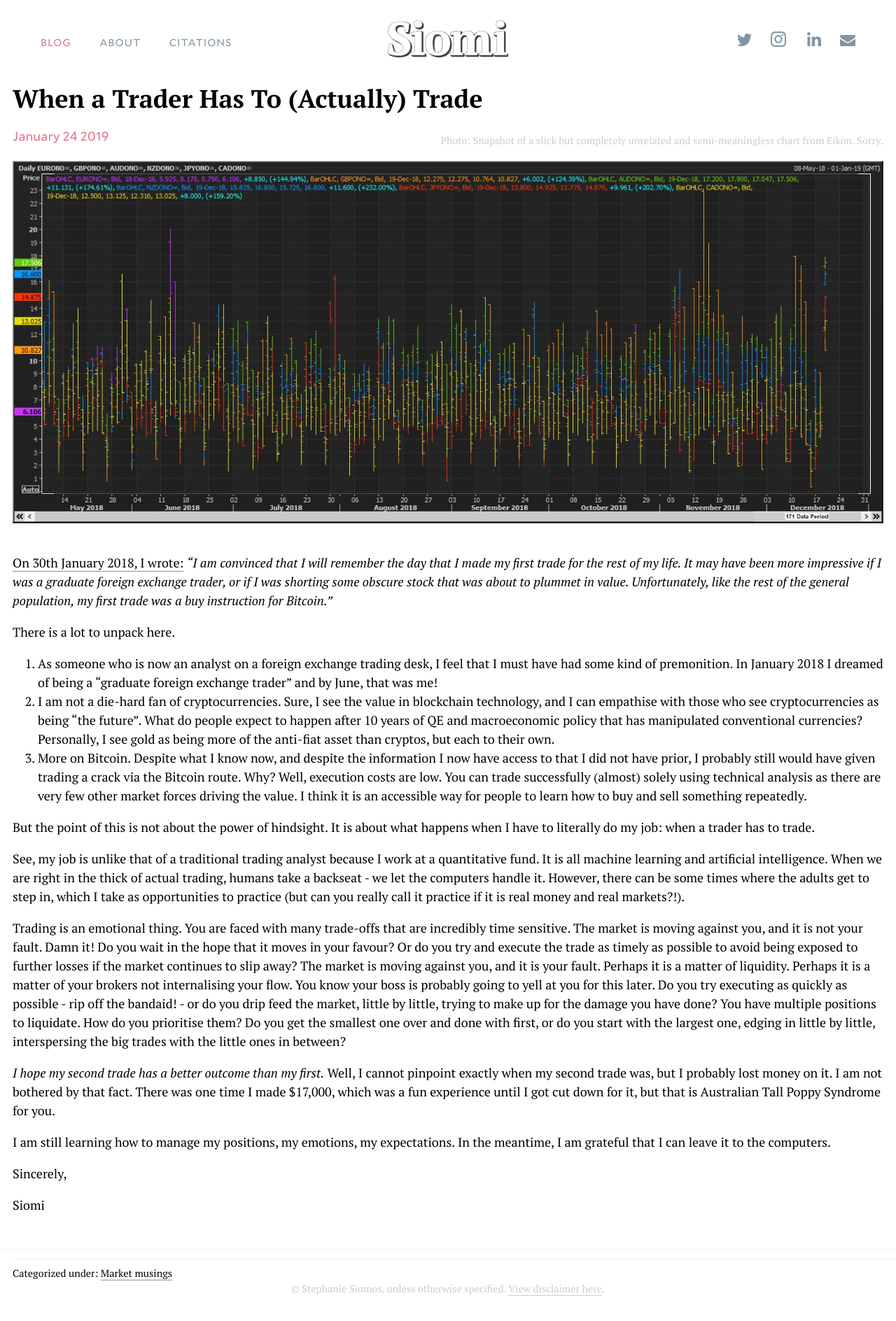
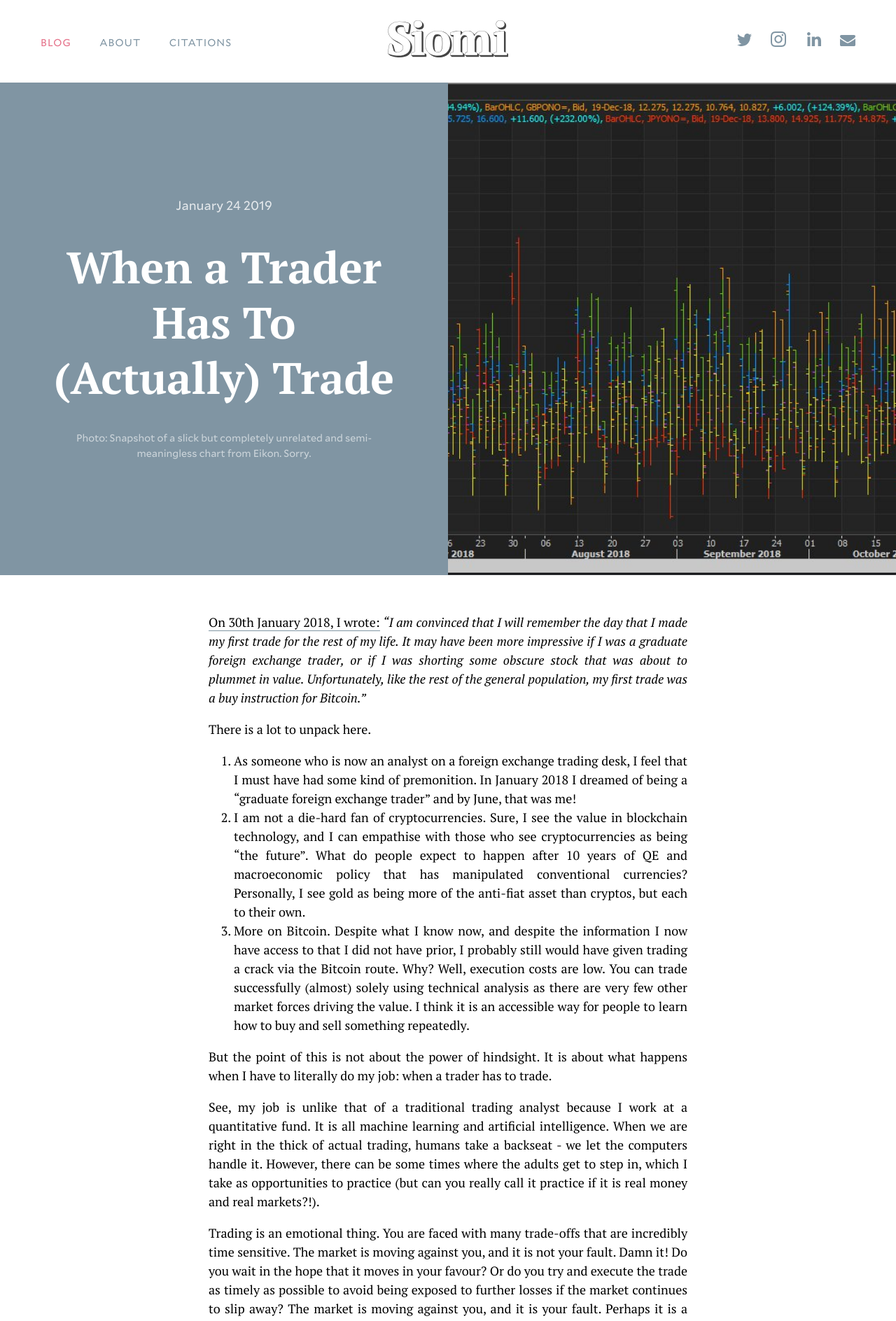
Before and after one commit to cjmlgrto/siomi.net, a Jekyll site: the page built from _posts/2019-01-24-living-up-to-my-job-title-when-a-trader-has-to-actually-trade.markdown, in a window 1280 px wide. Shown: the top 1888 px of the page at 70% size. Built offline with Jekyll 4.4.1, drawn with Linux system fonts in a browser that asks for light colours.

Commit message:
Re-style default layout

```diff
--- a/_layouts/default.html
+++ b/_layouts/default.html
@@ -4,12 +4,16 @@
 	<main>
 		<article>
 			<div class="headline">
-				<h1>{{ page['title'] }}</h1>
-				<time>{{ page['date'] | date: "%B %-d %Y" }}</time>
-				{% if page['image source name'] %}
-					<span class="source">Photo: {% if page['image source URL'] %}<a href="{{ page['image source URL'] }}">{% endif %}{{ page['image source name'] }}{% if page['image source URL'] %}</a>{% endif %}</span>
+				<div class="headline-meta">
+					<time>{{ page['date'] | date: "%B %-d %Y" }}</time>
+					<h1>{{ page['title'] }}</h1>
+					{% if page['image source name'] %}
+						<span class="source">Photo: {% if page['image source URL'] %}<a href="{{ page['image source URL'] }}">{% endif %}{{ page['image source name'] }}{% if page['image source URL'] %}</a>{% endif %}</span>
+					{% endif %}
+				</div>
+				{% if page['image'] %}
+					<div class="headline-photo" style="background-image: url('{{ page['image'] }}')"></div>
 				{% endif %}
-				<img src="{{ page['image'] }}"/>
 			</div>
 			<div class="content">
 				{{ content }}
--- a/static/style.css
+++ b/static/style.css
@@ -16,7 +16,8 @@ figure, img, video, audio, embed, .embed {
 }
 
 :root {
-	--width-content: 1200px;
+	--width-site: 1200px;
+	--width-content: 720px;
 	--color-primary: #8095A3;
 	--color-secondary: #E5728A;
 	--color-tertiary: #67A1CA;
@@ -195,16 +196,40 @@ footer .logo {
 /* Layout */
 /* ---------------------------------- */
 
-main {
-	padding: 1rem;
+.headline {
+	background-color: var(--color-primary);
+	margin-bottom: 1rem;
+	text-align: center;
 }
 
-.headline {
-	margin-bottom: 1rem;
+.headline-meta {
+	padding: 2rem 1rem;
 }
 
-.headline h1 {
-	margin-top: 0;
+.headline-meta h1 {
+	font-size: 2.5rem;
+	color: white;
+}
+
+.headline-meta time {
+	color: white;
+	opacity: 0.8;
+}
+
+.headline-photo {
+	height: auto;
+	width: 100%;
+	padding-top: 110%;
+	background-size: cover;
+	background-position: center;
+	background-repeat: no-repeat;
+}
+
+.content {
+	padding: 1rem;
+	max-width: var(--width-content);
+	margin: 0 auto;
+	text-align: justify;
 }
 
 main > ul {
@@ -336,22 +361,27 @@ main > ul > li > a > article {
 
 .category {
 	font-size: 0.8rem;
-	padding-top: 0.5rem;
-	border-top: 1px solid var(--color-separators);
+	padding: 1rem;
+	max-width: var(--width-content);
+	margin: 0 auto;
 }
 
 .source {
-	display: block;
-	margin-top: -1rem;
-	margin-bottom: 1rem;
 	font-size: 0.8rem;
+	display: inline-block;
+	font-family: var(--type-secondary);
 	width: 100%;
-	text-align: right;
-	color: #ccc;
+	color: white;
+	opacity: 0.6;
+	margin-top: 1rem;
 }
 
 .source a {
 	border-bottom-color: currentColor;
+}
+
+.source a:hover {
+	color: inherit;
 }
 
 /* Media Queries */
@@ -369,8 +399,8 @@ main > ul > li > a > article {
 		display: flex;
 		justify-content: space-between;
 		align-items: center;
-		padding: 1rem 1rem 0;
-		max-width: var(--width-content);
+		padding: 1rem 1rem;
+		max-width: var(--width-site);
 		margin: 0 auto;
 	}
 
@@ -398,19 +428,33 @@ main > ul > li > a > article {
 	}
 
 	footer {
+		margin-top: 4rem;
 		margin-bottom: 4rem;
 	}
 
-	main {
-		width: 100%;
+	.headline {
+		display: flex;
+		align-items: center;
+		max-width: 1800px;
+		margin: 0 auto 2rem;
+	}
+
+	.headline-meta {
+		width: 50%;
+		padding: 4rem;
+	}
+
+	.headline-meta h1 {
+		font-size: 3.5rem;
+	}
+
+	.headline-photo {
+		width: 50%;
+		padding-top: 55%;
 	}
 
 	main > ul > li > a > article {
 		align-items: flex-start;
-	}
-
-	.content {
-		max-width: 100%;
 	}
 
 	.blurb h1 {
@@ -420,12 +464,6 @@ main > ul > li > a > article {
 
 	.blurb p {
 		display: block;
-	}
-
-	.category {
-		margin-top: 3.5rem;
-		margin-bottom: -3.5rem;
-		width: calc(100% + 1rem);
 	}
 
 	.preview {
```
